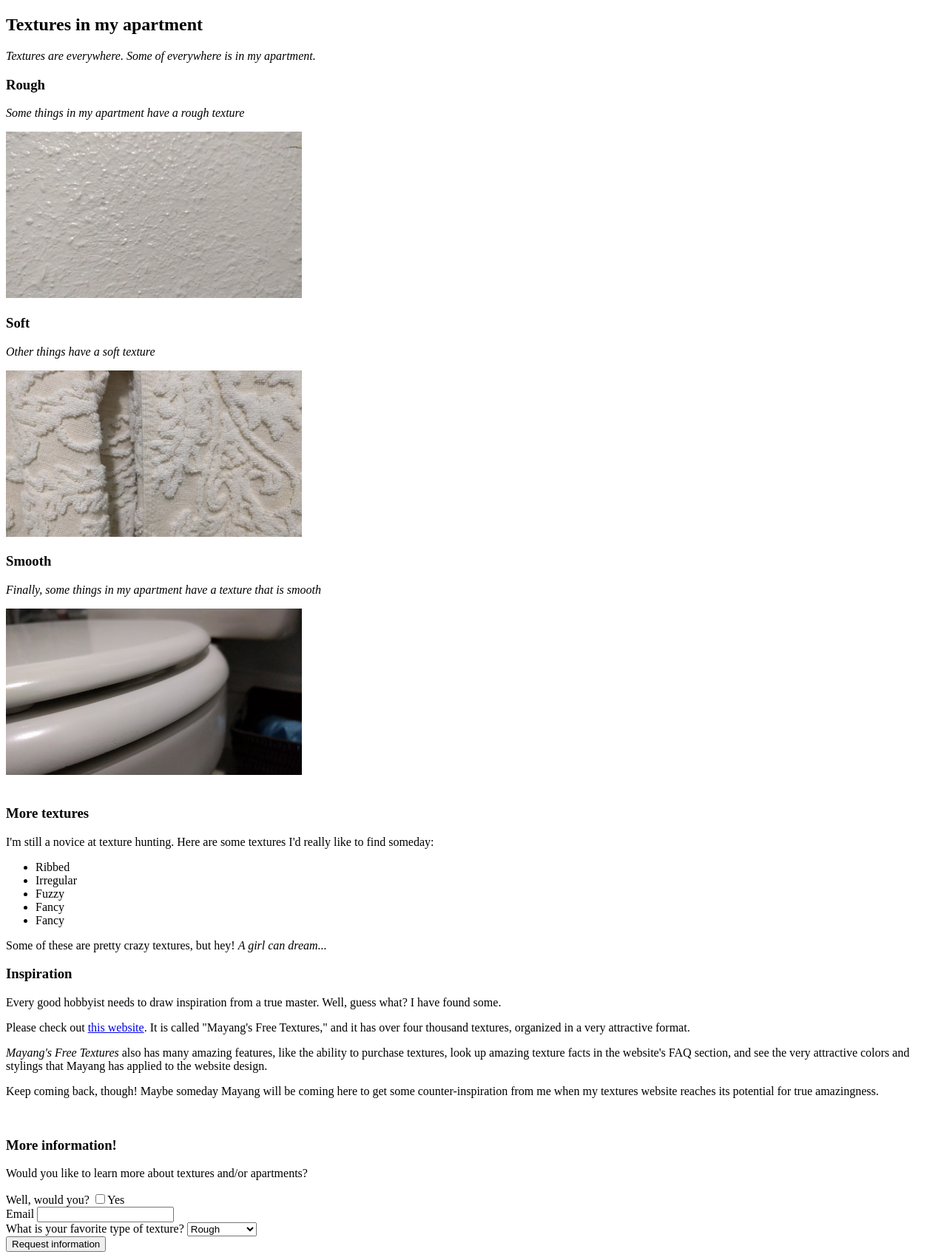
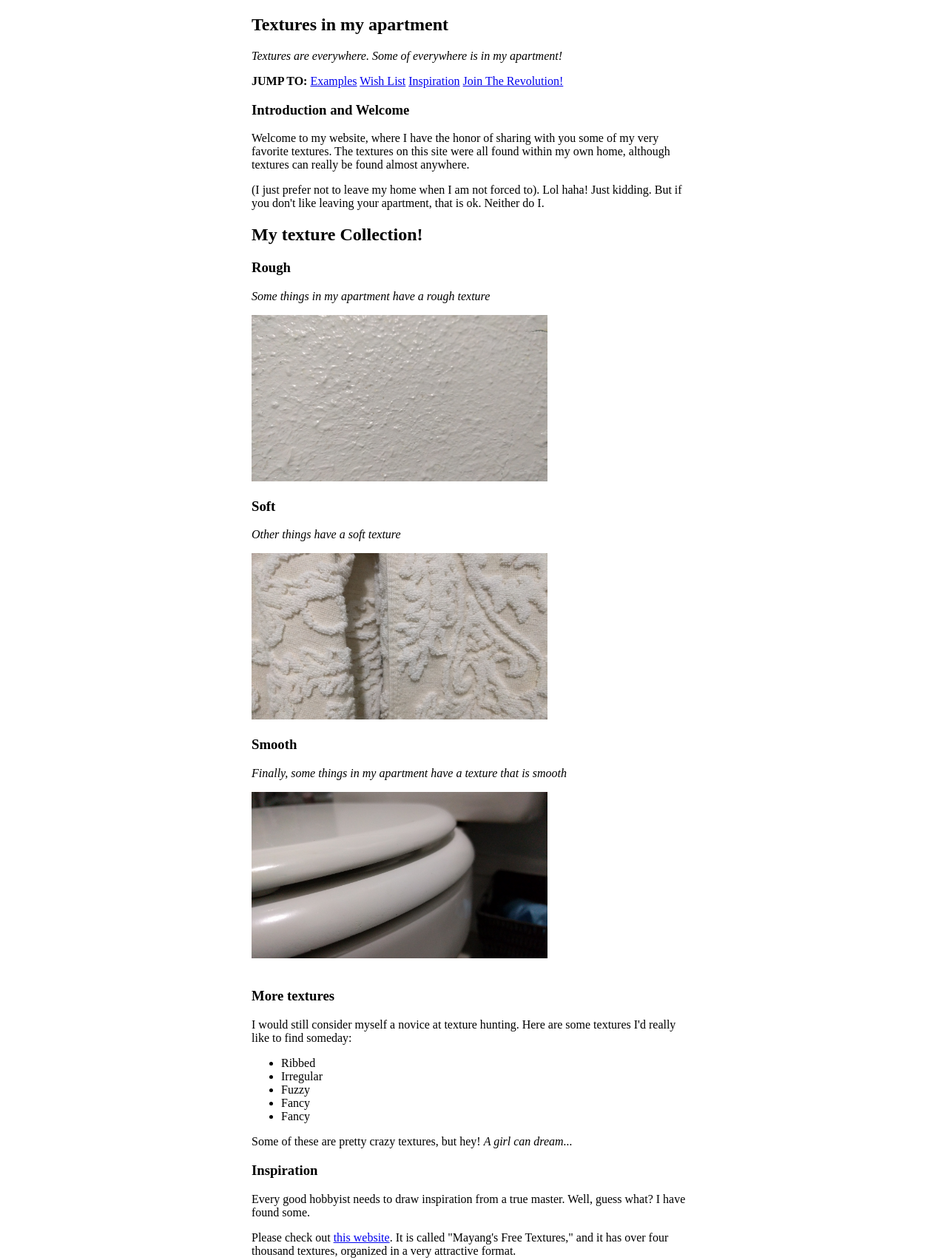
Before and after one commit to laurieskelly/dbc-gitpages-project, a plain HTML site: page index.html in a window 1280 px wide. Shown: the top 1704 px of the page at 74% size. Drawn offline with Linux system fonts and the light colour scheme.

Commit message:
updated page content with lots of amazing stuff

```diff
--- a/index.html
+++ b/index.html
@@ -3,12 +3,30 @@
 	<head>
 		<title> Apartment textures </title>
 	</head>
-	<body>
+	<body style="width:600px; margin-right:auto; margin-left:auto;">
 
 		<h2>Textures in my apartment</h2>
-		<p><em>Textures are everywhere. Some of everywhere is in my apartment.</em></p>
+		<p><em>Textures are everywhere. Some of everywhere is in my apartment!</em></p>
+
+
+		<nav>
+		<strong>JUMP TO:</strong>
+		<a href="#texture-examples">Examples</a>
+		<a href="#wish-list">Wish List</a>
+		<a href="#inspiration">Inspiration</a>
+		<a href="#contact">Join The Revolution!</a>
+		</nav>
+
+		<h3>Introduction and Welcome</h3>
+		<p>
+			Welcome to my website, where I have the honor of sharing with you some of my very favorite textures. The textures on this site were all found within my own home, although textures can really be found almost anywhere.
+		</p>
+		<p>
+			(I just prefer not to leave my home when I am not forced to). Lol haha! Just kidding. But if you don't like leaving your apartment, that is ok. Neither do I.
+		</p>
 
 		<section id="texture-examples">
+		<h2>My texture Collection!</h2>
 			<h3>Rough</h3>
 			<p><em>Some things in my apartment have a rough texture</em></p>
 
@@ -28,7 +46,7 @@
 		<br>
 		<section id="wish-list">
 			<h3>More textures</h3>
-			<p>I'm still a novice at texture hunting. Here are some textures I'd really like to find someday:</p>
+			<p>I would still consider myself a novice at texture hunting. Here are some textures I'd really like to find someday:</p>
 			<ul>
 				<li>Ribbed</li>
 				<li>Irregular</li>
@@ -40,6 +58,9 @@
 				Some of these are pretty crazy textures, but hey!
 				<em>A girl can dream... </em>
 			</p>
+
+			</section>
+			<section id="inspiration">
 			<h3>Inspiration</h3>
 			<p>
 				Every good hobbyist needs to draw inspiration from a true master. Well, guess what? I have found some.
@@ -47,6 +68,9 @@
 			<p>
 				Please check out <a href="http://www.mayang.com/textures/">this website</a>. It is called "Mayang's Free Textures," and it has over four thousand textures, organized in a very attractive format.
 			</p>
+			<a href="http://www.mayang.com/textures/" target="_blank">
+				<img width="400px" style="border:2px solid black" src="images/mayang.jpg">
+			</a>
 			<p>
 				<em>Mayang's Free Textures</em> also has many amazing features, like the ability to purchase textures, look up amazing texture facts in the website's FAQ section, and see the very attractive colors and stylings that Mayang has applied to the website design.
 			</p>
@@ -59,15 +83,16 @@
 			<h3>More information!</h3>
 
 			<form action="success.html">
+				<fieldset>
 
-				<p>Would you like to learn more about textures and/or apartments?</p>
+					<h4>Would you like to learn more about textures and/or apartments?</h5>
 					<div>
 						<label>Well, would you?</label>
 						<input type="checkbox" name="cb-learnmore">Yes
 					</div>
 
 					<div>
-					<label>Email</label>
+						<label>Give me your email address</label>
 						<input type="email" name="email">
 					</div>
 					<div>
@@ -79,10 +104,19 @@
 							<option>Other/Crazy</option>
 						</select>
 					</div>
+					<br>
 					<div>
 						<button type="Submit">Request information</button>
 					</div>
+				</fieldset>
 			</form>
 		</section>
+		<footer>
+			<br>
+			<p style="font-size:10pt">
+				This website is a production of Laurie Skelly Texture Jamz, LLC. (c)2016.  View this project <a href="http://laurieskelly.github.io/dbc-gitpages-project/" target="_blank">on github</a>.
+			</p>
+		</footer>
+		<div style="height:500px"></div>
 	</body>
 </html>
```
Lines whose indentation alone changed are shown as unchanged.
